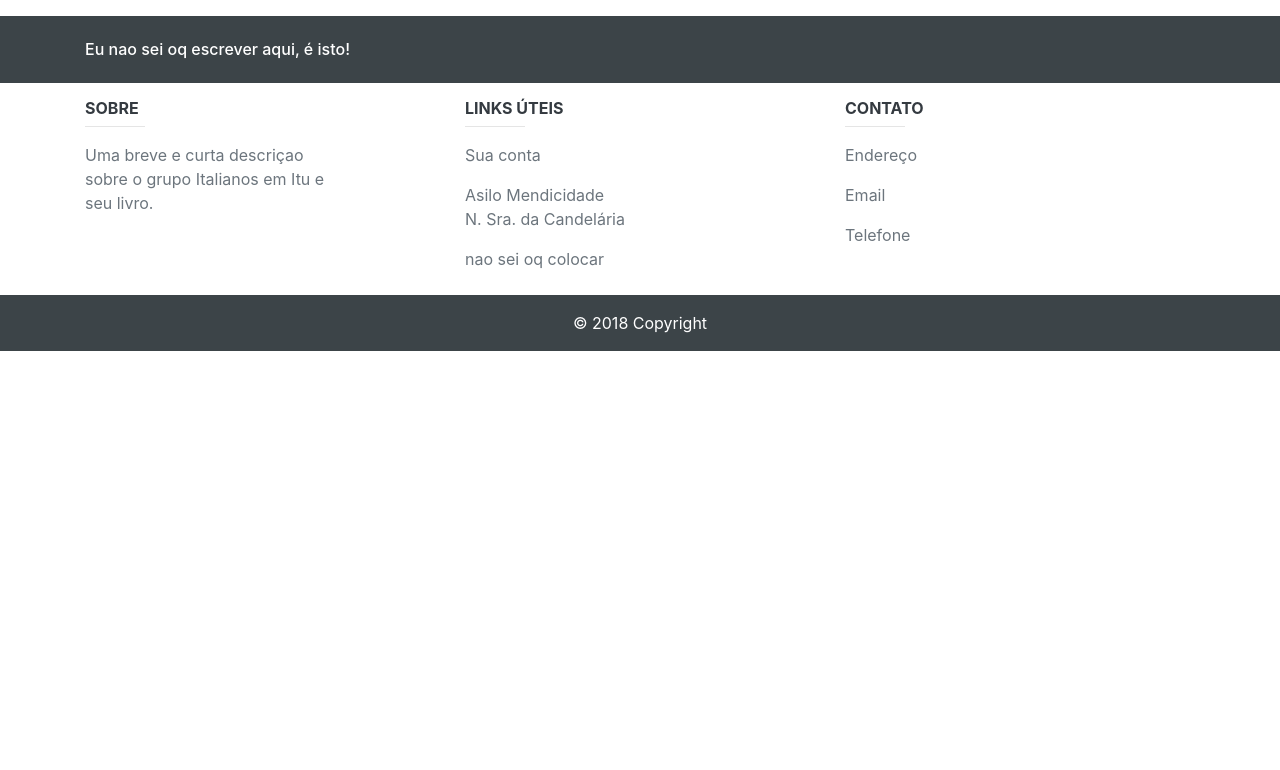
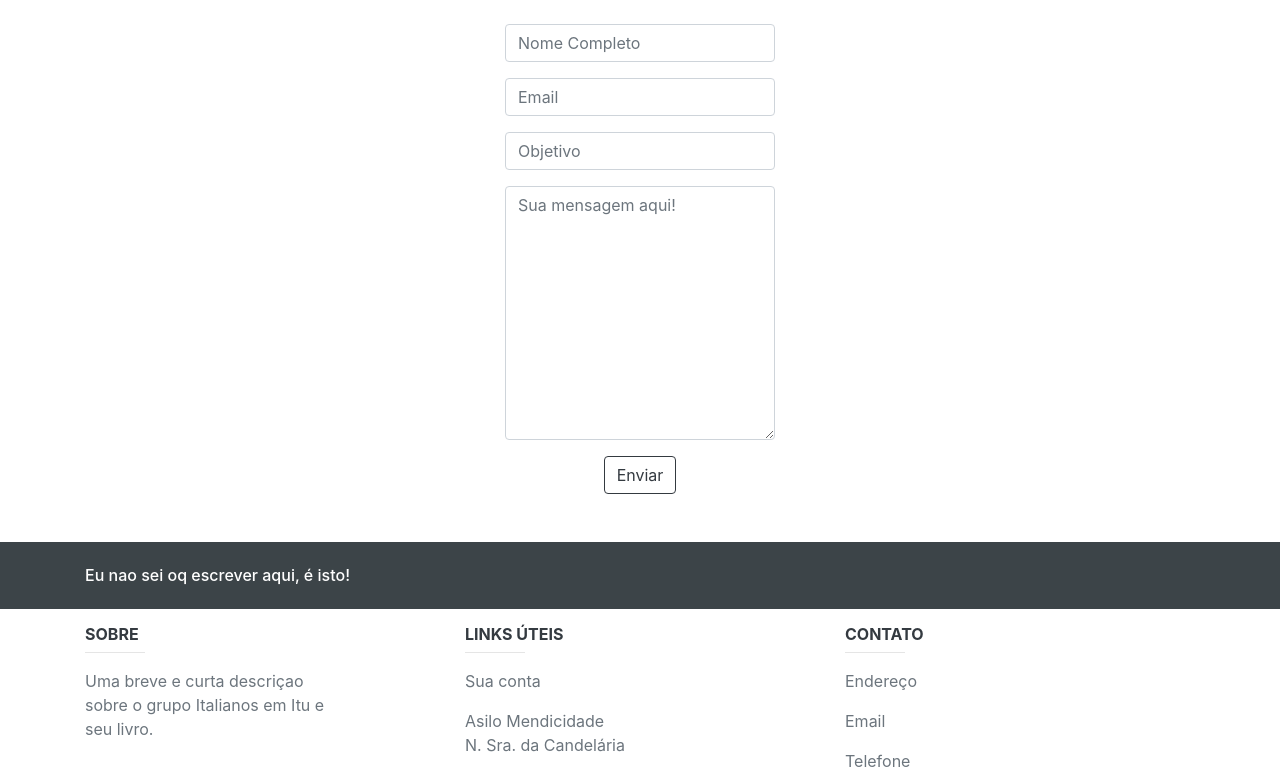
Before and after one commit to EloisaSemH/tcctw, a PHP site: page /index.php?pg=contato in a window 1280 px wide. Shown: the part 100-870 px from the top of the page. Before the commit the page ends 451 px from the top, so only its background shows below. Run offline with PHP 8.4, Linux system fonts and the light colour scheme; the visitor is signed in with stand-in values (Sample User, id 1).

Commit message:
contato e quase arrumei menu

```diff
--- a/pags/cabecalho.php
+++ b/pags/cabecalho.php
@@ -65,8 +65,8 @@
         <?php }else{
           // Normal ?>
           <form class="form-inline my-2 my-lg-0 ml-4">
-              <a class="btn btn-success my-2 my-sm-0"  href="index.php?&pg=login">Entrar</a>
-              <a class="btn btn-success my-2 my-sm-0 ml-4 ml-sm-2" href="index.php?&pg=cadastro">Cadastre-se</a>
+              <a class="btn btn-success my-2 mr-2 my-sm-0" href="index.php?&pg=login">Entrar</a>
+              <a class="btn btn-success my-2 my-sm-0" href="index.php?&pg=cadastro">Cadastre-se</a>
             </form>
         <?php } ?>
       </div>
--- a/pags/contato.php
+++ b/pags/contato.php
@@ -0,0 +1,33 @@
+<div class="container mt-4">
+    <div class="row">
+        <div class="col-md-12">
+            <form>
+                <div class="form-row justify-content-center">
+                    <div class="form-group col-md-3">
+                        <input type="name" class="form-control glyphicon glyphicon-user" id="" placeholder="Nome Completo">
+                    </div>
+                </div>
+                <div class="form-row justify-content-center">
+                    <div class="form-group col-md-3">
+                        <input type="email" class="form-control" id="" placeholder="Email">
+                    </div>
+                </div>
+                <div class="form-row justify-content-center">
+                    <div class="form-group col-md-3">
+                        <input type="text" class="form-control" id="" placeholder="Objetivo">
+                    </div>
+                </div>
+                <div class="form-row justify-content-center">
+                    <div class="form-group col-md-3">
+                        <textarea class="form-control" id="" rows="10" placeholder="Sua mensagem aqui!"></textarea>
+                    </div>
+                </div>
+                <div class="form-row justify-content-center">
+                    <div class="form-group col-md-3 text-center">
+                        <input type="submit" value="Enviar" id="" class="btn btn-outline-dark">
+                    </div>
+                </div>
+            </form>
+        </div>
+    </div>
+</div>
```
